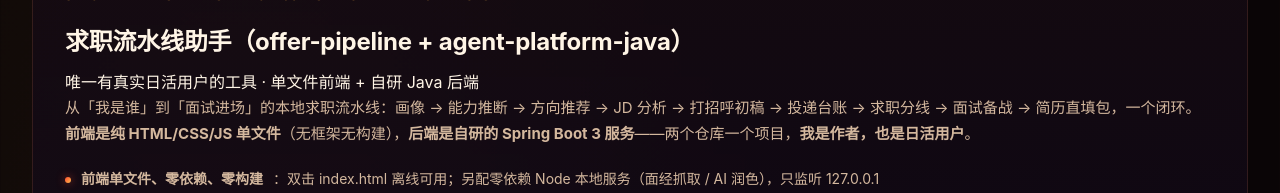
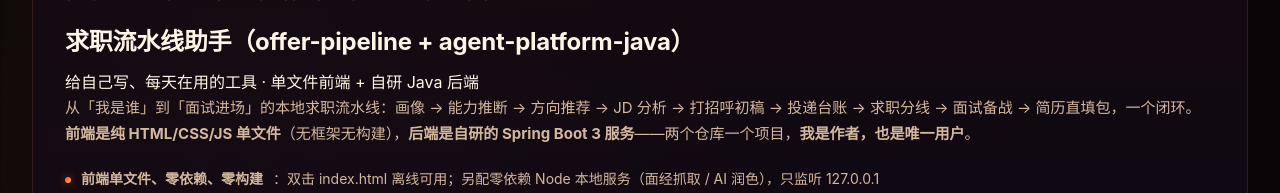
Before and after one commit to Dongnb66/vibe-portfolio, a React (Vite) app: page / in a window 1280 px wide. Shown: the part 8487-8680 px from the top of the page. Built offline with nearby package versions, Linux system fonts and the light colour scheme.

Commit message:
content: 项目口径修正（作者唯一用户 / 去掉日活说法）
offer-pipeline 条目不再声称「真实日活用户」，改为「作者本人每天在用」，与简历及备战站口径一致。

```diff
--- a/src/components/ProjectCover.tsx
+++ b/src/components/ProjectCover.tsx
@@ -188,7 +188,7 @@ const PipelineCover: React.FC = () => {
         OFFER PIPELINE
       </text>
       <text x="640" y="566" fill="#ff8c5a" fontSize="20" fontFamily="monospace" textAnchor="middle" letterSpacing="6">
-        我是作者，也是日活用户
+        我是作者，也是唯一用户
       </text>
 
       {/* 能力 chips */}
--- a/src/data.ts
+++ b/src/data.ts
@@ -112,10 +112,10 @@ export const projects = [
     id: 'offer-pipeline',
     name: '求职流水线助手（offer-pipeline + agent-platform-java）',
     sub: 'SINGLE-FILE SPA + SPRING BOOT 3 BACKEND · 164 TESTS',
-    memory: '唯一有真实日活用户的工具 · 单文件前端 + 自研 Java 后端',
-    desc: '从「我是谁」到「面试进场」的本地求职流水线：画像 → 能力推断 → 方向推荐 → JD 分析 → 打招呼初稿 → 投递台账 → 求职分线 → 面试备战 → 简历直填包，一个闭环。<strong>前端是纯 HTML/CSS/JS 单文件</strong>（无框架无构建），<strong>后端是自研的 Spring Boot 3 服务</strong>——两个仓库一个项目，<strong>我是作者，也是日活用户</strong>。',
+    memory: '给自己写、每天在用的工具 · 单文件前端 + 自研 Java 后端',
+    desc: '从「我是谁」到「面试进场」的本地求职流水线：画像 → 能力推断 → 方向推荐 → JD 分析 → 打招呼初稿 → 投递台账 → 求职分线 → 面试备战 → 简历直填包，一个闭环。<strong>前端是纯 HTML/CSS/JS 单文件</strong>（无框架无构建），<strong>后端是自研的 Spring Boot 3 服务</strong>——两个仓库一个项目，<strong>我是作者，也是唯一用户</strong>。',
     tags: ['HTML/CSS/JS 单文件', 'Node.js', 'Java 21', 'Spring Boot 3', 'JPA(H2/MySQL)', 'RAG(BM25+语义)', 'JUnit + node --test', 'MIT'],
-    badges: ['真实日活用户', '单文件前端 + 自研 Java 后端', '164 条测试'],
+    badges: ['作者本人每天在用', '单文件前端 + 自研 Java 后端', '164 条测试'],
     highlights: [
       '<strong>前端单文件、零依赖、零构建</strong>：双击 index.html 离线可用；另配零依赖 Node 本地服务（面经抓取 / AI 润色），只监听 127.0.0.1',
       '<strong>单文件也能被完整断言</strong>：<code>test-support/harness.mjs</code> 把 index.html 里的 script 抽出来注入桩 DOM/localStorage 在沙箱求值——129 条 node --test 挂 CI，且不破坏"单文件"的部署方式',
```
